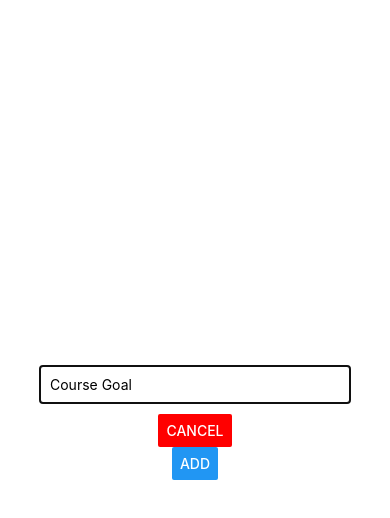
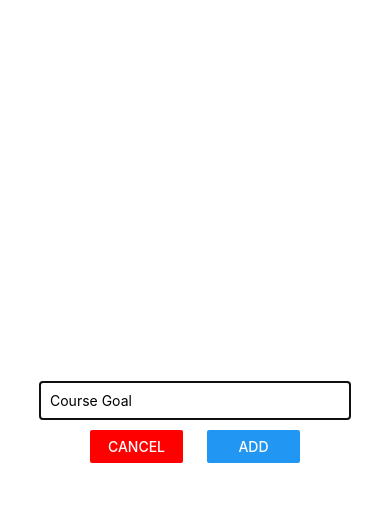
Before and after one commit to MatLJac/react_native_pratical_guide_2020, a React Native app: screen / in a window 390 px wide. Both pictures are taken after a click on the button "ADD NEW GOAL". Shown: the top 518 px of the page. Built offline with nearby package versions, Linux system fonts and the light colour scheme.

Commit message:
[Lesson 37] Finishing the modal

```diff
--- a/components/GoalInput.js
+++ b/components/GoalInput.js
@@ -23,8 +23,14 @@ const GoalInput = props => {
           onChangeText={ goalInputHandler }
           value={ enteredGoal }
         />
-        <Button title="CANCEL" color="red" onPress={ props.onCancel } />
-        <Button title="ADD" onPress={ addGoalHandler } />
+        <View style={ styles.buttonContainer }>
+          <View style={ styles.button }>
+            <Button title="CANCEL" color="red" onPress={ props.onCancel } />
+          </View>
+          <View style={ styles.button }>
+            <Button title="ADD" onPress={ addGoalHandler } />
+          </View>
+        </View>
       </View>
     </Modal>
   );
@@ -43,6 +49,14 @@ const styles = StyleSheet.create({
     padding: 10,
     marginBottom: 10
   },
+  buttonContainer: {
+    flexDirection: 'row',
+    justifyContent: 'space-around',
+    width: '60%',
+  },
+  button: {
+    width: '40%'
+  }
 });
 
 export default GoalInput;
```
